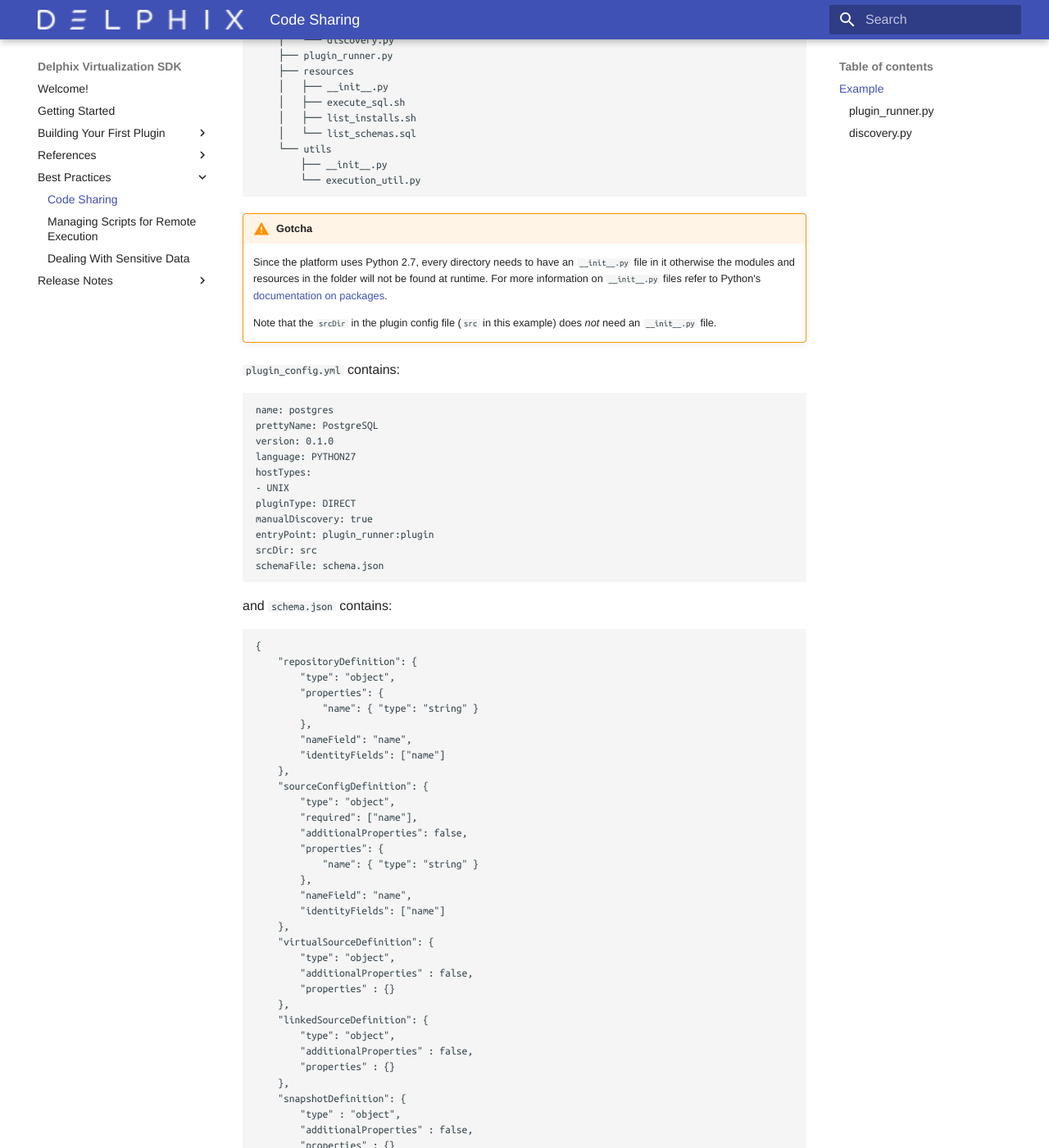
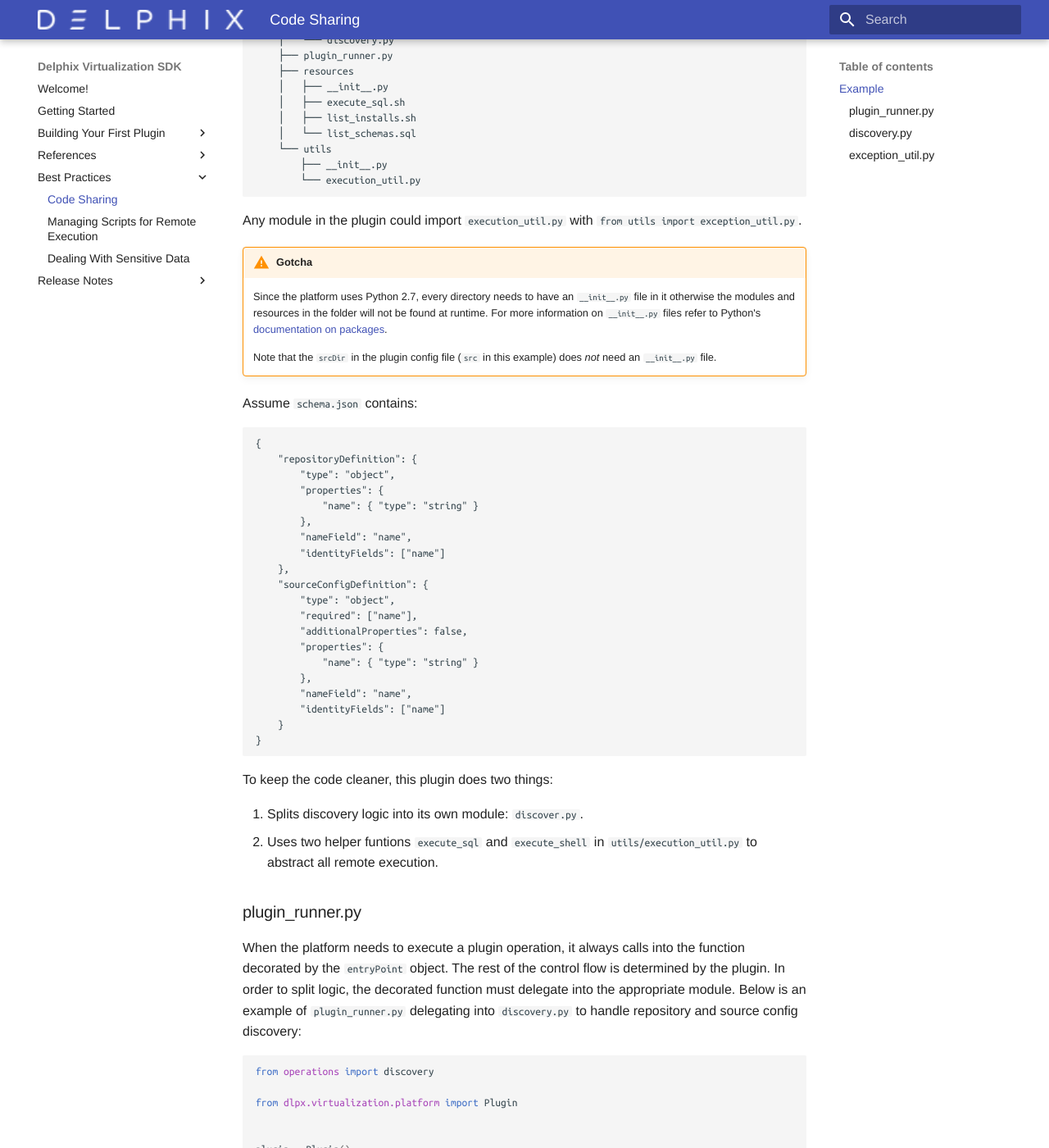
Before and after one commit to delphix/virtualization-sdk, an MkDocs documentation site: the page built from docs/Best_Practices/Code_Sharing.md, in a window 1280 px wide and 1400 px high, scrolled down 542 px. Shown: the whole window at 82% size. Built offline with MkDocs 1.6.1 and Material for MkDocs 9.7.7, drawn with Linux system fonts in a browser that asks for light colours; some web fonts are replaced; some of the changed text lies outside the part shown.

Commit message:
Update code sharing

````diff
--- a/docs/Best_Practices/Code_Sharing.md
+++ b/docs/Best_Practices/Code_Sharing.md
@@ -27,28 +27,14 @@
         └── execution_util.py
 ```
 
+Any module in the plugin could import `execution_util.py` with `from utils import exception_util.py`.
+
 !!! warning "Gotcha"
 	Since the platform uses Python 2.7, every directory needs to have an `__init__.py` file in it otherwise the modules and resources in the folder will not be found at runtime. For more information on `__init__.py` files refer to Python's [documentation on packages](https://docs.python.org/2/tutorial/modules.html#packages).
 
 	Note that the `srcDir` in the plugin config file (`src` in this example) does _not_ need an `__init__.py` file.
 
-`plugin_config.yml` contains:
-
-```
-name: postgres
-prettyName: PostgreSQL
-version: 0.1.0
-language: PYTHON27
-hostTypes:
-- UNIX
-pluginType: DIRECT
-manualDiscovery: true
-entryPoint: plugin_runner:plugin
-srcDir: src
-schemaFile: schema.json
-```
-
-and `schema.json` contains:
+Assume `schema.json` contains:
 
 ```
 {
@@ -69,21 +55,6 @@
         },
         "nameField": "name",
         "identityFields": ["name"]
-    },
-    "virtualSourceDefinition": {
-        "type": "object",
-        "additionalProperties" : false,
-        "properties" : {}
-    },
-    "linkedSourceDefinition": {
-        "type": "object",
-        "additionalProperties" : false,
-        "properties" : {}
-    },
-    "snapshotDefinition": {
-        "type" : "object",
-        "additionalProperties" : false,
-        "properties" : {}
     }
 }
 ```
@@ -147,3 +118,33 @@
 ```
 !!! note
 	Even though `discovery.py` is in the `operations` package, the import for `execution_util` is still relative to the `srcDir` specified in the plugin config file. `execution_util` is in the `utils` package so it is imported with `from utils import execution_util`.
+
+### exception_util.py
+
+`exception_util.py` has two methods `execute_sql` and `execute_shell`. `execute_sql` takes the name of a SQL script in `resources/` and executes it with `resources/execute_sql.sh`. `execute_shell` takes the name of a shell script in `resources/` and executes it.
+
+```python
+import pkgutil
+
+from dlpx.virtualization import libs
+
+
+def execute_sql(source_connection, install_name, script_name):
+    psql_script = pkgutil.get_data("resources", "execute_sql.sh")
+    sql_script = pkgutil.get_data("resources", script_name)
+
+    result = libs.run_bash(
+        source_connection, psql_script, variables={"SCRIPT": sql_script}, check=True
+    )
+    return result.stdout
+
+
+def execute_shell(source_connection, script_name):
+    script = pkgutil.get_data("resources", script_name)
+
+    result = libs.run_bash(source_connection, script, check=True)
+    return result.stdout
+```
+
+!!! note
+	Both `execute_sql` and `execute_shell` use the `check` parameter which will cause an error to be raised if the exit code is non-zero. For more information refer to the `run_bash` [documentation](/References/Platform_Libraries.md#run_bash).
````
